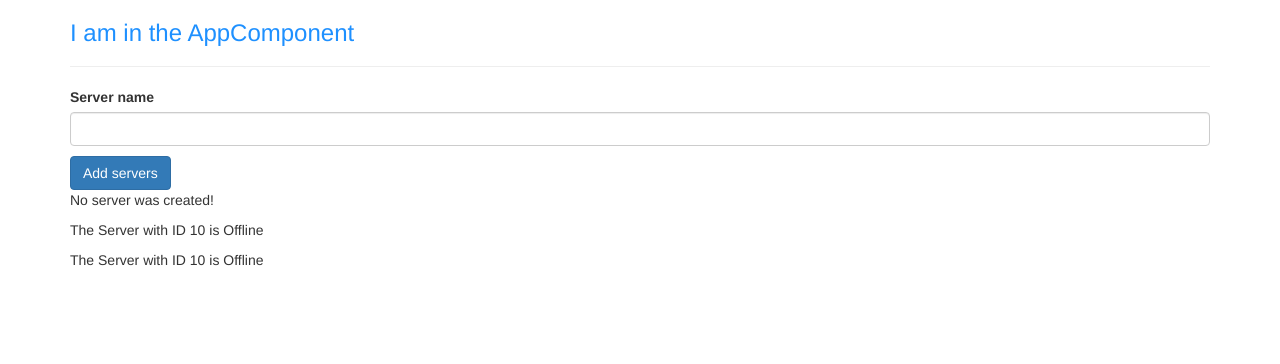
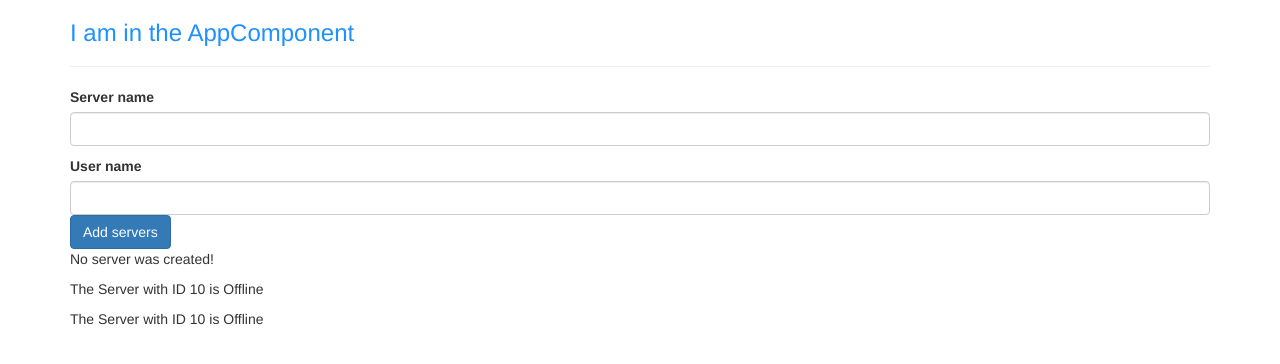
Before and after one commit to MichaelAndel/angular-tutorial, an Angular app: page / in a window 1280 px wide. Shown: the top 364 px of the page. Built offline with nearby package versions, Linux system fonts and the light colour scheme.

Commit message:
2nd assigment

```diff
--- a/src/app/servers/servers.component.html
+++ b/src/app/servers/servers.component.html
@@ -4,6 +4,11 @@
     class="form-control"
     (input)="onUpdateServerName($event)">
 <p>{{ serverName }}</p>
+<label>User name</label>
+<input
+    type="text"
+    class="form-control"
+    (input)="onUpdateUserName($event)">
 <button
     class="btn btn-primary"
     [disabled]="!allowNewServer"
--- a/src/app/servers/servers.component.ts
+++ b/src/app/servers/servers.component.ts
@@ -11,6 +11,7 @@ export class ServersComponent implements OnInit {
   allowNewServer = false;
   serverCreationStatus = 'No server was created!'
   serverName: string;
+  userName: string;
 
   constructor() {
     setTimeout(() => {
@@ -25,8 +26,11 @@ export class ServersComponent implements OnInit {
     this.serverCreationStatus = 'Server was created';
   }
 
+  onUpdateUserName(event: Event) {
+    this.userName = (<HTMLInputElement>event.target).value;
+  }
+
   onUpdateServerName(event: Event) {
     this.serverName = (<HTMLInputElement>event.target).value;
-    console.log(event);
   }
 }
```
